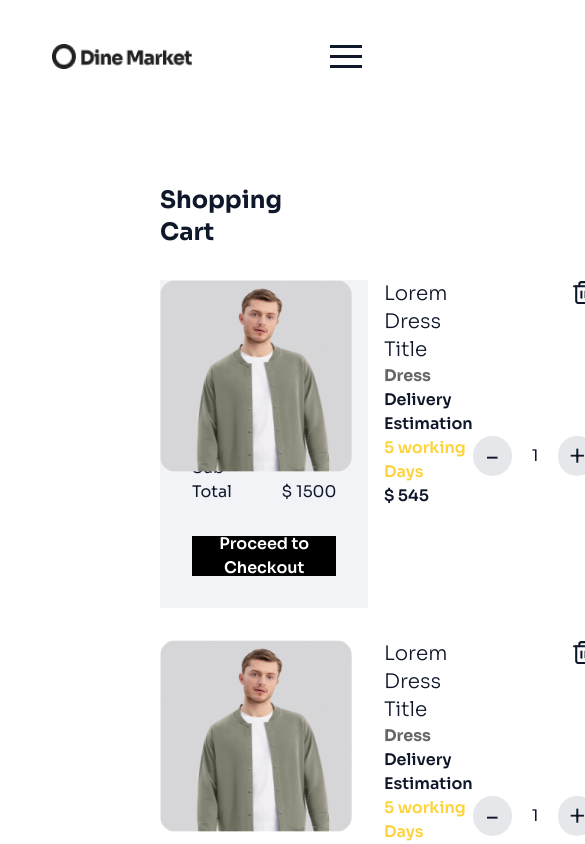
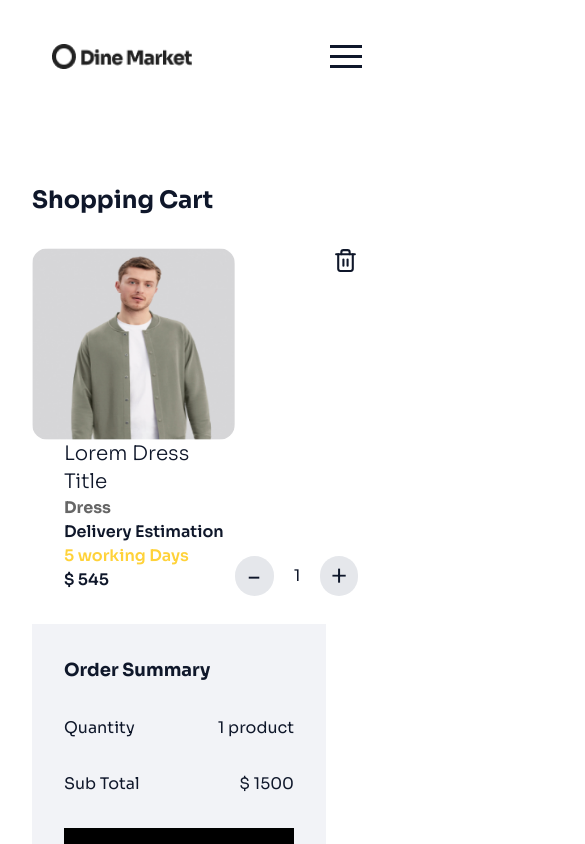
Before and after one commit to AbuHurairah127/hackathons-and-templates, a Next.js app in the folder hackathon1/: page /cart in a window 390 px wide. Shown: the top 844 px of the page, 585 px wide, since content can reach past the window. Built offline with nearby package versions, Linux system fonts and the light colour scheme.

Commit message:
custom publish functionality achieved

```diff
--- a/hackathon1/package.json
+++ b/hackathon1/package.json
@@ -12,6 +12,7 @@
     "@radix-ui/react-navigation-menu": "^1.1.3",
     "@radix-ui/react-slot": "^1.0.2",
     "@sanity/image-url": "^1.0.2",
+    "@sanity/types": "^3.12.0",
     "@types/node": "20.2.5",
     "@types/react": "18.2.7",
     "@types/react-dom": "18.2.4",
--- a/hackathon1/src/app/cart/page.tsx
+++ b/hackathon1/src/app/cart/page.tsx
@@ -10,11 +10,11 @@ const page = () => {
         <ShoppingBag size={72} />
         <h2 className="text-4xl font-bold">Your shopping bag is empty.</h2>
       </div> */}
-      <div className="px-40 relative">
+      <div className="px-8 lg:px-40 relative">
         <h3 className="text-2xl font-bold mt-20">Shopping Cart</h3>
-        <div className="grid grid-cols-1 md:grid-cols-2 lg:grid-cols-3 my-8">
-          <div className="col-span-2 flex justify-between h-48">
-            <div className="flex">
+        <div className="grid grid-cols-1 md:grid-cols-2 lg:grid-cols-3 my-8 gap-8">
+          <div className="col-span-2 flex justify-between md:h-48">
+            <div className="flex flex-col md:flex-row">
               <div className="aspect-square h-48 relative">
                 <Image
                   src={"/Image5.png"}
@@ -33,7 +33,7 @@ const page = () => {
                 <span className="font-semibold">$ 545</span>
               </div>
             </div>
-            <div className="flex flex-col justify-between justify-self-end pr-8">
+            <div className="flex flex-col justify-between justify-self-end lg:pr-8">
               <Trash2 size={25} className="self-end" />
               <div className="flex">
                 <div className="flex h-8 items-center">
@@ -49,43 +49,7 @@ const page = () => {
               </div>
             </div>
           </div>
-          <div className="col-span-2 flex justify-between h-48 my-8">
-            <div className="flex">
-              <div className="aspect-square h-48 relative">
-                <Image
-                  src={"/Image5.png"}
-                  fill
-                  alt=""
-                  className="rounded-2xl"
-                />
-              </div>
-              <div className="ml-8 flex flex-col justify-between">
-                <h4 className="text-xl font-light ">Lorem Dress Title</h4>
-                <span className="font-bold text-[#666666]">Dress</span>
-                <span className="font-semibold">Delivery Estimation</span>
-                <span className="font-semibold text-[#FFD239]">
-                  5 working Days
-                </span>
-                <span className="font-semibold">$ 545</span>
-              </div>
-            </div>
-            <div className="flex flex-col justify-between justify-self-end pr-8">
-              <Trash2 size={25} className="self-end" />
-              <div className="flex">
-                <div className="flex h-8 items-center">
-                  <button className="bg-gray-200 px-3 py-0.5 rounded-full text-3xl font-light">
-                    -
-                  </button>
-                  <span className="mx-5">1</span>
-                  <button className="bg-gray-200 px-2.5 py-0.5 rounded-full text-3xl font-light">
-                    {" "}
-                    +
-                  </button>
-                </div>
-              </div>
-            </div>
-          </div>
-          <div className="col-span-1 min-h-48 bg-[#F2F3F7] p-8 row-start-1 col-start-3">
+          <div className="col-span-1 min-h-48 bg-[#F2F3F7] p-8 lg:row-start-1 lg:col-start-3 md:col-span-2 lg:col-span-1">
             <h3 className="text-lg font-bold">Order Summary</h3>
             <div className="flex justify-between my-8">
               <div className="flex flex-col justify-evenly space-y-8">
@@ -97,7 +61,7 @@ const page = () => {
                 <span>$ 1500</span>
               </div>
             </div>
-            <Button className="bg-black text-white text-md font-semibold rounded-none py-5 md:px-12 mr-8 flex w-full">
+            <Button className="bg-black text-white text-md font-semibold rounded-none py-8 md:py-5 md:px-12 mr-8 flex w-full">
               Proceed to Checkout
             </Button>
           </div>
--- a/hackathon1/src/components/navbar/Navbar.tsx
+++ b/hackathon1/src/components/navbar/Navbar.tsx
@@ -63,10 +63,12 @@ const Navbar = () => {
         />
       </div>
       <div className="p-2.5 rounded-full bg-gray-300 lg:flex hidden">
-        <ShoppingCart className="relative" />
-        <span className="absolute top-[1.5rem] right-[6.5rem] h-6 w-6 text-center rounded-full bg-[#f02d34] text-white">
-          0
-        </span>
+        <Link href={"/cart"} className="">
+          <ShoppingCart className="relative" />
+          <span className="absolute top-[1.5rem] right-[6.5rem] h-6 w-6 text-center rounded-full bg-[#f02d34] text-white">
+            0
+          </span>
+        </Link>
       </div>
       <div
         className={
--- /dev/null
+++ b/hackathon1/src/sanity/webhooks/publishAction.ts
@@ -0,0 +1,15 @@
+export function createImprovedAction(originalPublishAction: any) {
+  const BetterAction = (props: any) => {
+    const originalResult = originalPublishAction(props);
+    return {
+      ...originalResult,
+      onHandle: () => {
+        // Add our custom functionality
+        console.log("Hello world!");
+        // then delegate to original handler
+        originalResult.onHandle();
+      },
+    };
+  };
+  return BetterAction;
+}
```
Also changed, not shown: hackathon1/sanity.config.ts (+9 -0 lines), 1 other file (tests, documents, lock files or other folders).
